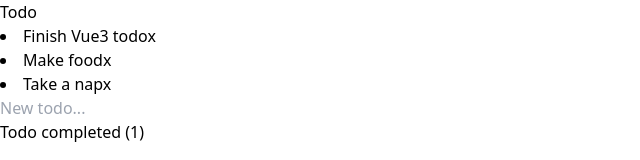
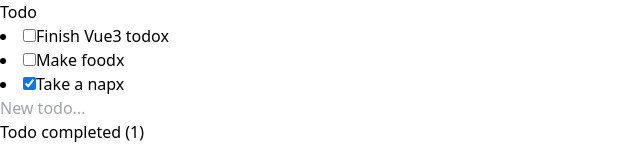
Before and after one commit to sebastianajakobsen/vue-todo, a Vue app: page / in a window 1280 px wide. Shown: the top 160 px of the page, without its empty margins (0-640 px from the left). Built offline with nearby package versions, Linux system fonts and the light colour scheme.

Commit message:
mark completed todos

```diff
--- a/src/components/Todo.vue
+++ b/src/components/Todo.vue
@@ -4,15 +4,18 @@
         <h1 class="text-2xl font-bold">Todo</h1>
 
         <li v-for="todo in todos">
+
+            <input :checked="todo.completed"  type="checkbox" @click="toggleCompleted(todo.id)" />
+
             <span :key="todo.id" :class="{'line-through': todo.completed }" >
                {{ todo.description }}
             </span>
 
-            <span @click="deleteTodo(todo.id)" class="mx-2 cursor-pointer">x</span>
+            <span @click="deleteTodo(todo.id)" class="text-red-700 mx-2 cursor-pointer">x</span>
         </li>
 
         <label>
-            <input v-on:keyup.enter="addTodo"  v-model="newTodo"
+            <input @keyup.enter="addTodo"  v-model="newTodo" type="text"
                    placeholder="New todo..."
                    class="shadow my-2 appearance-none border rounded w-full py-2 px-3 text-gray-700 leading-tight focus:outline-none focus:shadow-outline"
             />
@@ -71,6 +74,18 @@
                 this.todos = [...this.todos, newTodoObj];
 
                 this.newTodo = '';
+            },
+
+            toggleCompleted(id) {
+                this.todos =  this.todos.map(todo => {
+                    if(todo.id === id) {
+                        return {
+                            ...todo,
+                            completed: !todo.completed
+                        }
+                    }
+                    return todo;
+                })
             }
         }
 
```
